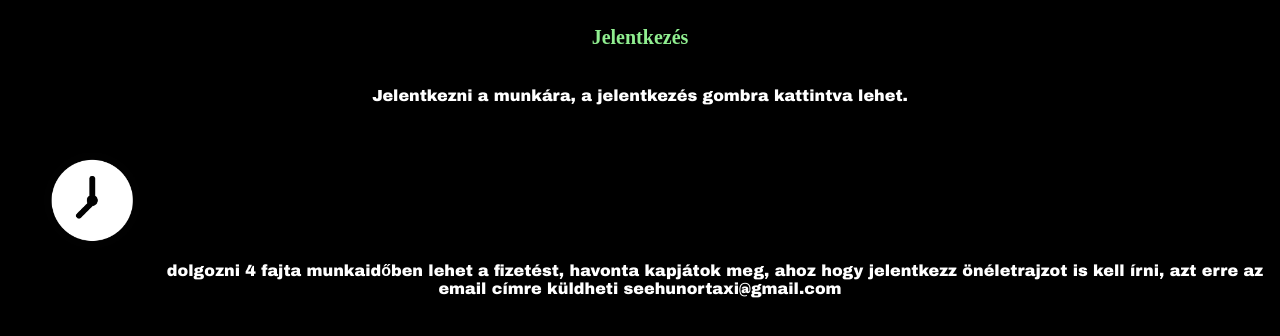
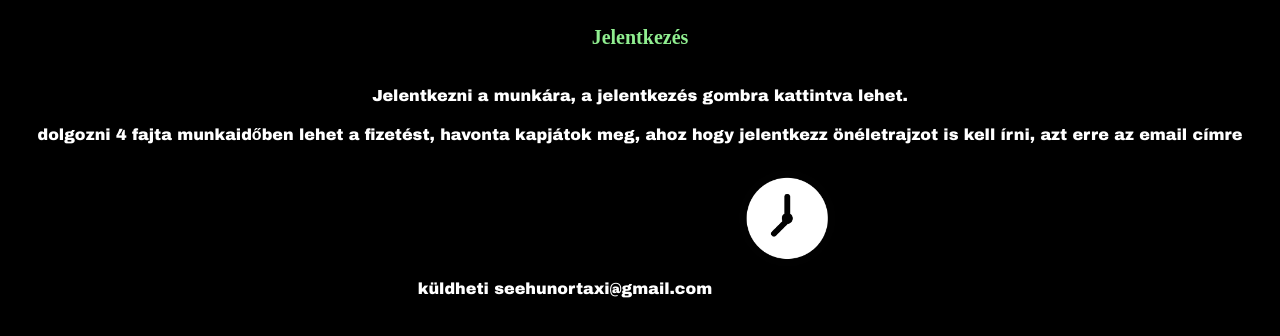
Before and after one commit to kovacsbalazspeter21/See-Taxi, a plain HTML site: page dolgozoknak.html in a window 1280 px wide. Drawn offline with Linux system fonts and the light colour scheme.

Commit message:
Update dolgozoknak.html

```diff
--- a/dolgozoknak.html
+++ b/dolgozoknak.html
@@ -15,7 +15,8 @@
   </div>
   <div style="text-align: center;">
     <h4>Jelentkezni a munkára, a jelentkezés gombra kattintva lehet.</h4>
-    <h4><img src="693310.png" style="width: 150px; text-align: left;">dolgozni 4 fajta munkaidőben lehet a fizetést, havonta kapjátok meg, ahoz hogy jelentkezz önéletrajzot is kell írni, azt erre az email címre küldheti seehunortaxi@gmail.com</h4>
+    <h4>dolgozni 4 fajta munkaidőben lehet a fizetést, havonta kapjátok meg, ahoz hogy jelentkezz önéletrajzot is kell írni, azt erre az email címre küldheti seehunortaxi@gmail.com<img src="693310.png" style="width: 150px; text-align: left;"></h4>
+
   </div>
 
 </body>
```
